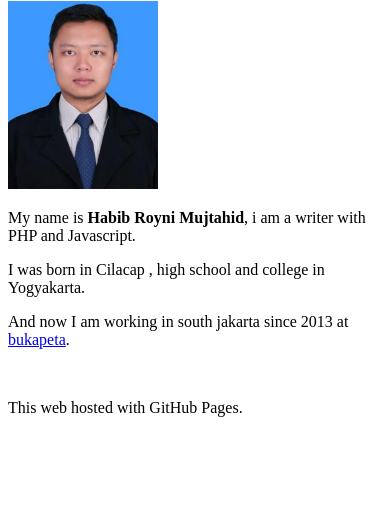
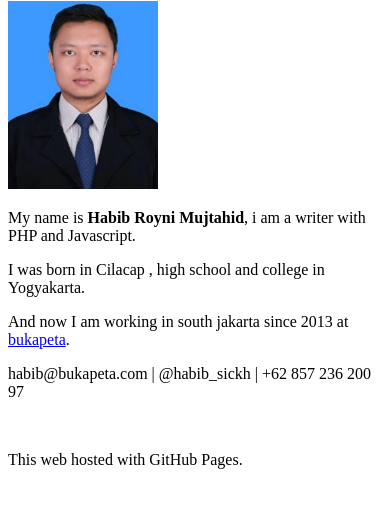
Before and after one commit to roy-bukapeta/roy-bukapeta.github.io, a plain HTML site: page index.html in a window 390 px wide. Shown: the part 79-586 px from the top of the page. Drawn offline with Linux system fonts and the light colour scheme.

Commit message:
add email, twitter and phone number

```diff
--- a/index.html
+++ b/index.html
@@ -6,6 +6,8 @@
 <p>My name is <b>Habib Royni Mujtahid</b>, i am a writer with PHP and Javascript.</p>
 <p>I was born in Cilacap , high school and college in Yogyakarta.</p>
 <p>And now I am working in south jakarta since 2013 at <a href="bukapeta.com" target="blank">bukapeta</a>.</p>
+<p>habib@bukapeta.com | @habib_sickh | +62 857 236 200 97</p>
+
 <br>
 <p>This web hosted with GitHub Pages.</p>
 </body>
```
